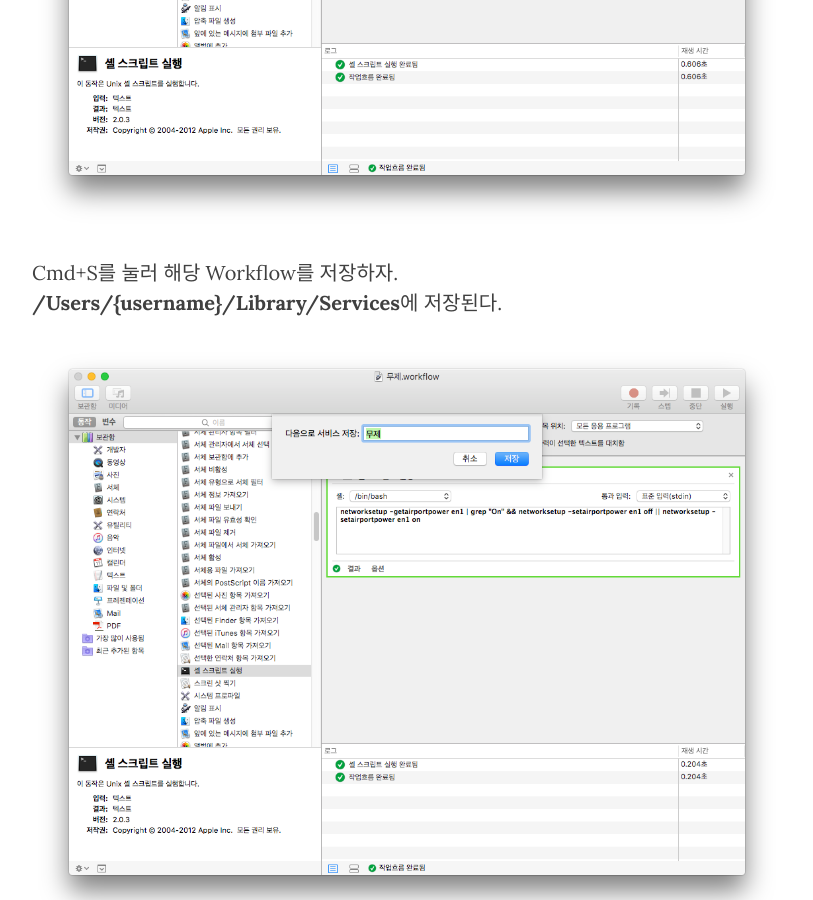
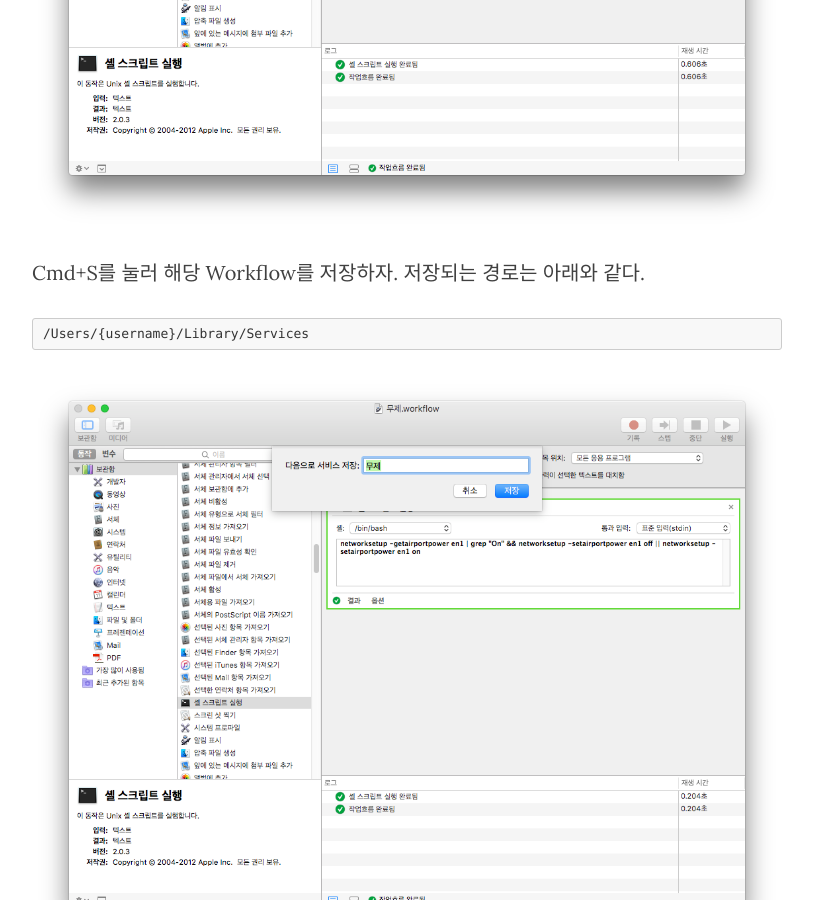
Before and after one commit to rextarx/rextarx.github.io, a Jekyll site: the page built from _posts/2017-02-01-Create_shortcut_WiFi_On_Off.md, in a window 1280 px wide and 900 px high, scrolled down 4577 px. Shown: the whole window, without its empty margins (233-1046 px from the left). Built offline with Jekyll 4.4.1, drawn with Linux system fonts in a browser that asks for light colours; nearby versions of some CDN libraries; comment, search, counter and statistics services are not loaded.

Commit message:
change sentence

````diff
--- a/_posts/2017-02-01-Create_shortcut_WiFi_On_Off.md
+++ b/_posts/2017-02-01-Create_shortcut_WiFi_On_Off.md
@@ -51,8 +51,10 @@ Automator를 실행해서 **서비스**를 선택하자.
 
 ![]({{site.baseurl}}/assets/2017-02-01-Create_shortcut_WiFi_On_Off/6.png)
 
-Cmd+S를 눌러 해당 Workflow를 저장하자.
-**/Users/{username}/Library/Services**에 저장된다.
+Cmd+S를 눌러 해당 Workflow를 저장하자. 저장되는 경로는 아래와 같다.
+```path
+/Users/{username}/Library/Services
+```
 
 ![]({{site.baseurl}}/assets/2017-02-01-Create_shortcut_WiFi_On_Off/7.png)
 
````
